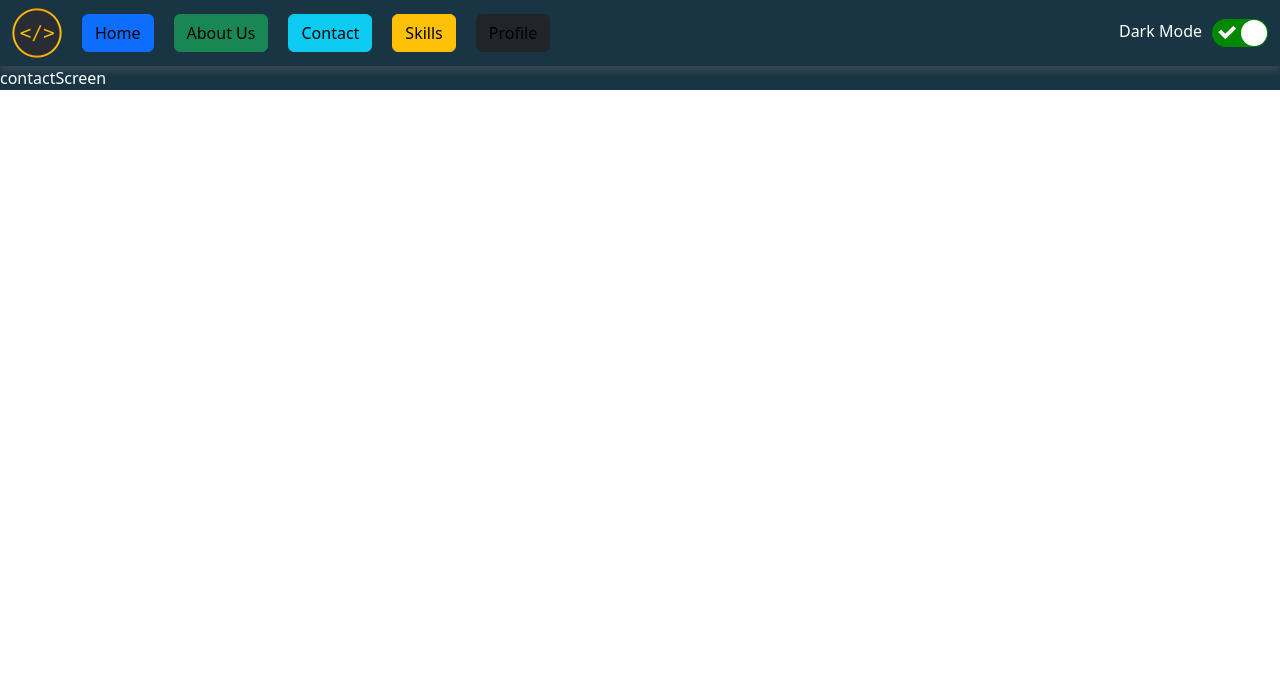
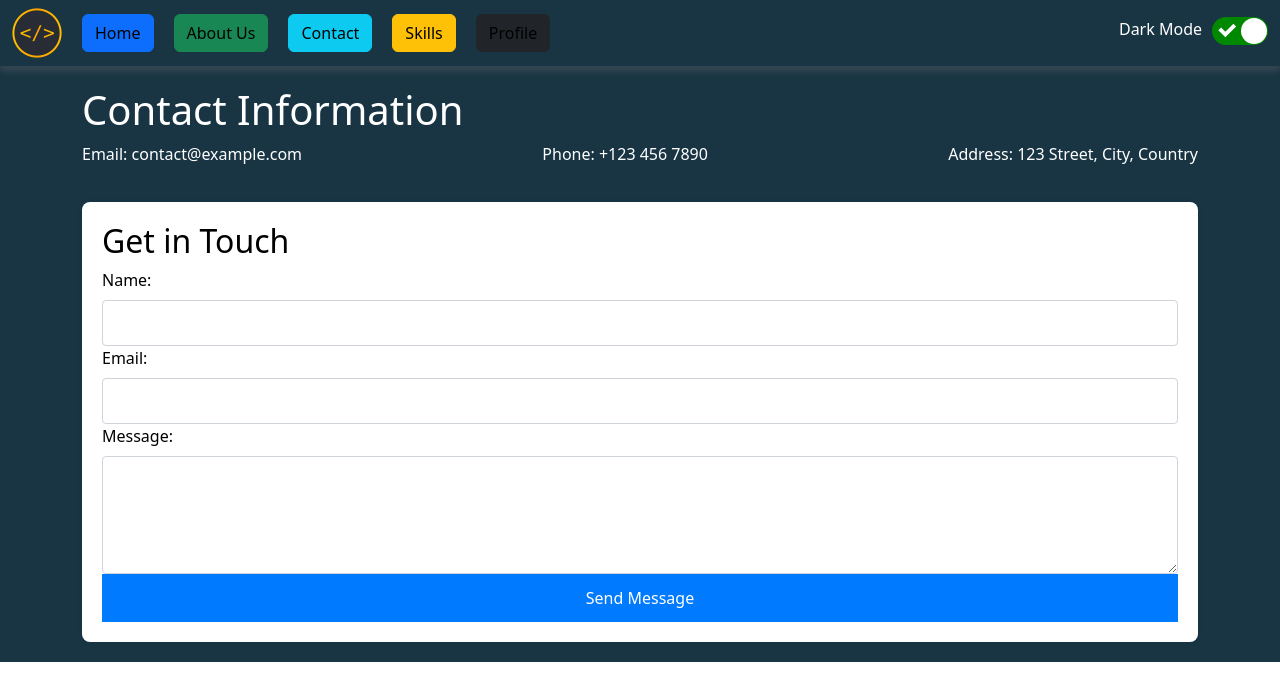
Before and after one commit to kencal20/myportfolio, a React (Create React App) app: page /contact in a window 1280 px wide. Shown: the top 700 px of the page. Built offline with nearby package versions, Linux system fonts and the light colour scheme.

Commit message:
contact screen update

```diff
--- /dev/null
+++ b/src/css/contact.css
@@ -0,0 +1,77 @@
+.contact-container {
+  width: 100%;
+  margin: auto;
+  padding: 20px;
+}
+
+h1 {
+  font-size: 28px;
+  color: #007bff;
+  margin-bottom: 20px;
+}
+
+.contact-info {
+  display: flex;
+  justify-content: space-between;
+  margin-bottom: 20px;
+}
+
+.info-item {
+  text-align: center;
+}
+
+.info-item i {
+  font-size: 24px;
+  color: #28a745;
+  margin-bottom: 10px;
+}
+
+.contact-form {
+  background-color: #ffffff;
+  padding: 20px;
+  border-radius: 8px;
+  box-shadow: 0 0 5px rgba(0, 0, 0, 0.1);
+}
+
+h2 {
+  font-size: 22px;
+  color: #17a2b8;
+  margin-bottom: 20px;
+}
+
+#dark h2{
+    color: #000;
+}
+
+form {
+  display: flex;
+  flex-direction: column;
+  color: black;
+}
+
+label {
+  font-size: 16px;
+  margin-bottom: 8px;
+}
+
+input,
+textarea {
+  padding: 10px;
+  margin-bottom: 16px;
+  border: 1px solid #ced4da;
+  border-radius: 4px;
+}
+
+button {
+  background-color: #007bff;
+  color: #ffffff;
+  padding: 12px;
+  border: none;
+  border-radius: 4px;
+  cursor: pointer;
+  margin-top: 20px;
+}
+
+button:hover {
+  background-color: #0056b3;
+}
--- a/src/pages/contactScreen.jsx
+++ b/src/pages/contactScreen.jsx
@@ -1,7 +1,45 @@
-import React from 'react'
+import React from 'react';
+import '../css/contact.css';
 
-export default function ContactScreen() {
+const ContactScreen = () => {
   return (
-    <div>contactScreen</div>
-  )
-}
+    <div className="contact-container container">
+      <h1>Contact Information</h1>
+
+      <div className="contact-info">
+        <div className="info-item">
+          <i className="bi bi-envelope"></i>
+          <p>Email: contact@example.com</p>
+        </div>
+
+        <div className="info-item">
+          <i className="bi bi-telephone"></i>
+          <p>Phone: +123 456 7890</p>
+        </div>
+
+        <div className="info-item formText">
+          <i className="bi bi-geo-alt"></i>
+          <p>Address: 123 Street, City, Country</p>
+        </div>
+      </div>
+
+      <div className="contact-form">
+        <h2>Get in Touch</h2>
+        <form>
+          <label htmlFor="name">Name:</label>
+          <input type="text" id="name" name="name" required />
+
+          <label htmlFor="email">Email:</label>
+          <input type="email" id="email" name="email" required />
+
+          <label htmlFor="message">Message:</label>
+          <textarea id="message" name="message" rows="4" required></textarea>
+
+          <button type="submit">Send Message</button>
+        </form>
+      </div>
+    </div>
+  );
+};
+
+export default ContactScreen;
```
